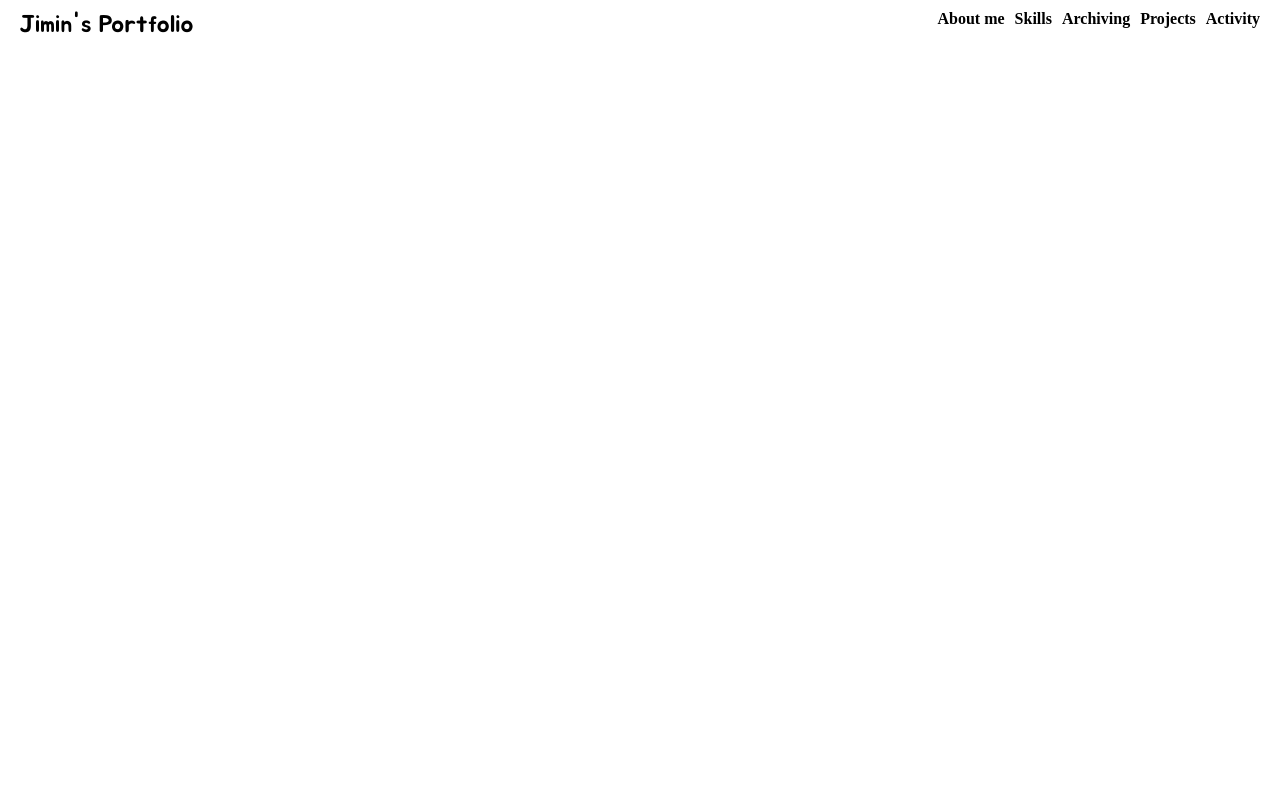
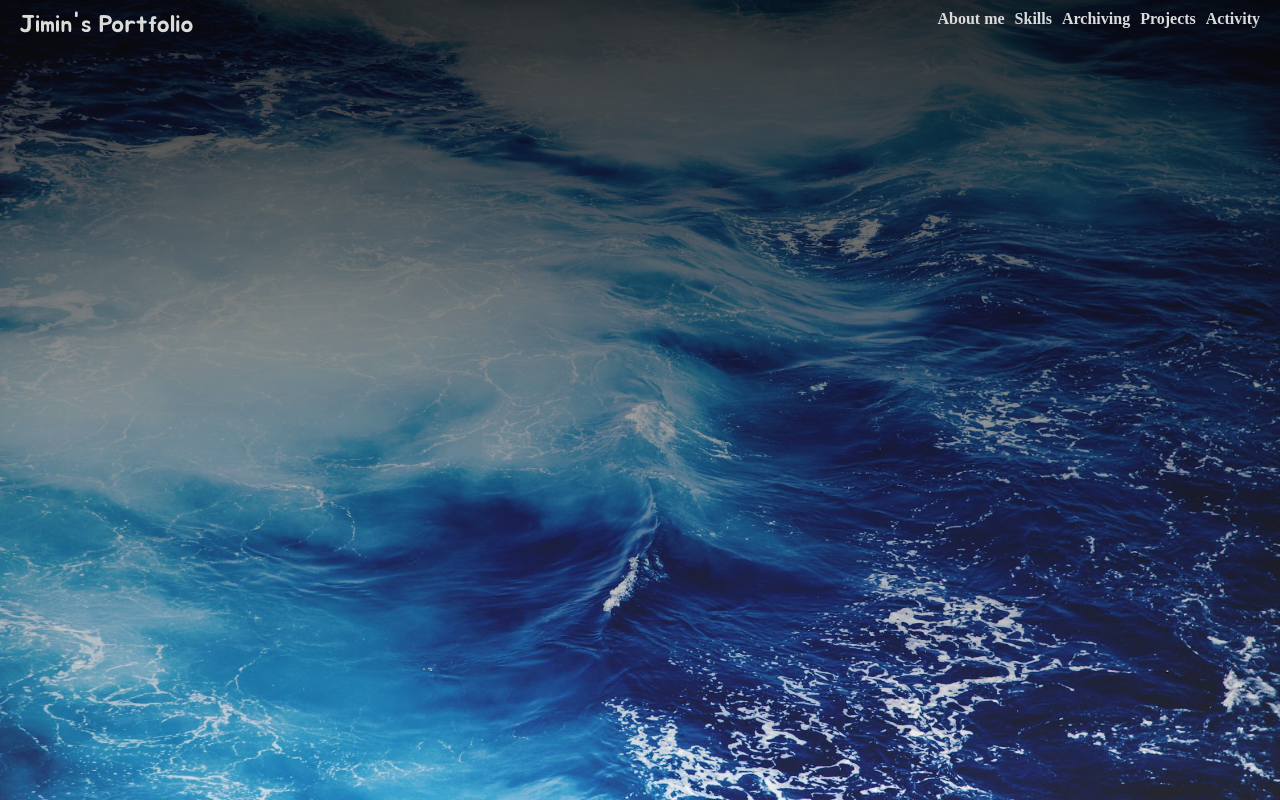
Before and after one commit to wlals4264/bluemin-portfolio, a Next.js app: page /home in a window 1280 px wide. Built offline with nearby package versions, Linux system fonts and the light colour scheme.

Commit message:
design: 메인 페이지 헤더 포지셔닝

```diff
--- a/src/app/home/layout.tsx
+++ /dev/null
@@ -1,9 +0,0 @@
-import { ReactNode } from 'react';
-
-interface HomeLayoutProps {
-  children: ReactNode;
-}
-
-export default function HomeLayout({ children }: HomeLayoutProps) {
-  return <div className="">{children}</div>;
-}
--- a/src/app/home/page.tsx
+++ b/src/app/home/page.tsx
@@ -1,10 +1,15 @@
 import Header from '@/components/Header';
-import HomeLayout from './layout';
+import Image from 'next/image';
+import '@/styles/Home.scss';
 
 export default function Home() {
   return (
-    <HomeLayout>
+    <div className="header-box">
       <Header />
-    </HomeLayout>
+      <div className="image-container">
+        <Image src="/main.jpeg" alt="main image" className="main-image" layout="fill" objectFit="cover" />
+        <div className="overlay"></div>
+      </div>
+    </div>
   );
 }
--- a/src/styles/Header.scss
+++ b/src/styles/Header.scss
@@ -1,10 +1,25 @@
 .header-container {
+  position: relative;
   display: flex;
   justify-content: space-between;
   padding: 10px 20px;
+  z-index: 2;
+  color: #dbdbdb;
+
+  span {
+    &:hover {
+      color: white;
+      transition: color 0.3s ease;
+    }
+  }
 }
 
 .logo {
   font-family: var(--font-jua);
   font-size: 1.5rem;
+
+  &:hover {
+    color: white;
+    transition: color 0.3s ease;
+  }
 }
--- /dev/null
+++ b/src/styles/Home.scss
@@ -0,0 +1,24 @@
+.header-box {
+  position: relative;
+  width: 100vw;
+  height: 100vh;
+}
+
+.image-container {
+  position: absolute;
+  top: 0;
+  left: 0;
+  width: 100%;
+  height: 100%;
+}
+
+.overlay {
+  content: '';
+  position: absolute;
+  top: 0;
+  left: 0;
+  width: 100%;
+  height: 100%;
+  background: linear-gradient(to bottom, rgba(0, 0, 0, 0.8) 0%, rgba(0, 0, 0, 0) 100%);
+  z-index: 1;
+}
--- a/src/styles/LandingPage.scss
+++ b/src/styles/LandingPage.scss
@@ -26,10 +26,12 @@
   }
 
   .sea {
-    color: rgb(2, 13, 214);
+    color: rgb(5, 9, 98);
 
     &:hover {
       cursor: pointer;
+      color: rgb(0, 10, 205);
+      transition: color 0.3s ease;
     }
   }
 }
```
Also changed, not shown: public/main.jpeg (added).
